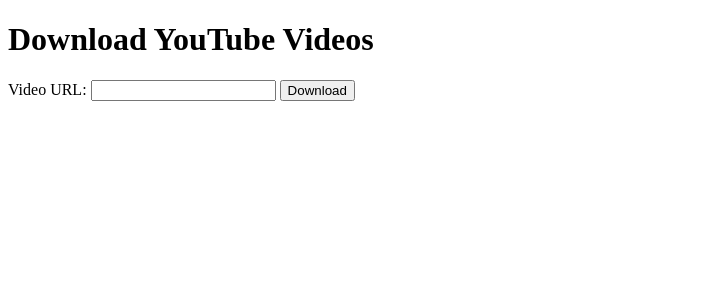
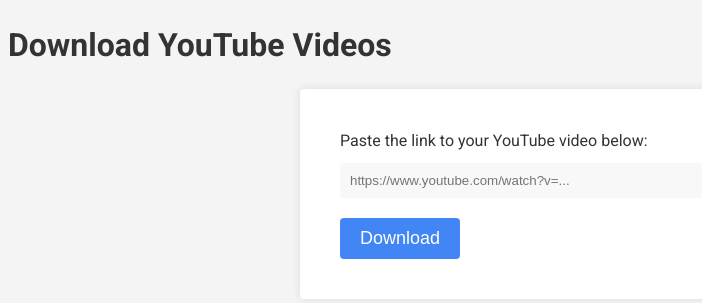
Before and after one commit to anbelko/py-youtube-webapp, a Flask app: page / in a window 1280 px wide. Shown: the top 303 px of the page, without its empty margins (0-702 px from the left). Run offline with Flask 3, Linux system fonts and the light colour scheme.

Commit message:
working prototype

```diff
--- a/app.py
+++ b/app.py
@@ -1,5 +1,8 @@
 import os
 import pytube
+import subprocess
+import io
+import urllib.parse
 from flask import Flask, render_template, request, redirect, url_for, send_file, Response
 
 app = Flask(__name__)
@@ -8,34 +11,22 @@ app = Flask(__name__)
 def index():
     return render_template('index.html')
 
-# @app.route('/download', methods=['POST'])
-# def download():
-#     url = request.form['url']
-#     video = pytube.YouTube(url)
-#     stream = video.streams.get_highest_resolution()
-#     filename = stream.default_filename
-#     stream.download()
-#     path = os.path.join(os.getcwd(), filename)
-#     return send_file(path, as_attachment=True)
-
-class Stream:
-    def __init__(self, video):
-        self.video = video
-
-    def stream_to_buffer(self, buffer):
-        for chunk in self.video.iter_content(chunk_size=1024):
-            if chunk:
-                buffer.write(chunk)
-                yield buffer.getvalue()
-                buffer.truncate(0)
-
-@app.route('/download', methods=['GET', 'POST'])
+@app.route('/download', methods=['POST'])
 def download():
     url = request.form['url']
     yt = pytube.YouTube(url)
     stream = yt.streams.get_highest_resolution()
-    response = Response(stream.stream_to_buffer(), mimetype='video/mp4')
-    response.headers['Content-Disposition'] = f'attachment; filename={yt.title}.mp4'
+    audio_path = yt.streams.filter(only_audio=True).first().download(output_path='.', filename_prefix='audio_')
+    video_path = yt.streams.filter(only_video=True).first().download(output_path='.', filename_prefix='video_')
+    output_path = f'{yt.title}.mp4'
+    ffmpeg_concat_cmd = f'ffmpeg -i "{video_path}" -i "{audio_path}" -c:v copy -c:a copy "{output_path}"'
+    os.system(ffmpeg_concat_cmd)
+    filename = urllib.parse.quote(yt.title) + '.mp4'
+    response = send_file(output_path, mimetype='video/mp4')
+    response.headers['Content-Disposition'] = f'attachment; filename={filename}; filename*=UTF-8\'\'{filename}'
+    os.remove(audio_path)
+    os.remove(video_path)
+    os.remove(output_path)
     return response
 
 if __name__ == '__main__':
--- a/templates/index.html
+++ b/templates/index.html
@@ -1,14 +1,102 @@
 <!DOCTYPE html>
 <html>
 <head>
-	<title>YouTube Downloader</title>
+    <title>YouTube Downloader</title>
+    <link href="https://fonts.googleapis.com/css?family=Roboto:400,700" rel="stylesheet">
+    <style>
+        body {
+            background-color: #f4f4f4;
+            font-family: 'Roboto', sans-serif;
+            font-size: 16px;
+            line-height: 1.5;
+            color: #333;
+        }
+        h1 {
+            font-size: 32px;
+            margin-bottom: 20px;
+        }
+        form {
+            max-width: 600px;
+            margin: 0 auto;
+            background-color: #fff;
+            padding: 40px;
+            border-radius: 4px;
+            box-shadow: 0 0 10px rgba(0,0,0,.1);
+        }
+        label {
+            display: block;
+            margin-bottom: 10px;
+        }
+        input[type="text"] {
+            width: 100%;
+            padding: 10px;
+            border-radius: 4px;
+            border: none;
+            background-color: #f8f8f8;
+            margin-bottom: 20px;
+        }
+        button[type="submit"] {
+            padding: 10px 20px;
+            background-color: #4285f4;
+            color: #fff;
+            border: none;
+            border-radius: 4px;
+            cursor: pointer;
+            font-size: 18px;
+        }
+        button[type="submit"]:hover {
+            background-color: #3367d6;
+        }
+        .spinner {
+            display: none;
+            margin: 0 auto;
+            width: 50px;
+            height: 50px;
+            position: fixed;
+            top: 50%;
+            left: 50%;
+            transform: translate(-50%, -50%);
+            z-index: 9999;
+        }
+        .spinner::before {
+            content: "";
+            box-sizing: border-box;
+            position: absolute;
+            top: 50%;
+            left: 50%;
+            width: 30px;
+            height: 30px;
+            margin-top: -15px;
+            margin-left: -15px;
+            border-radius: 50%;
+            border: 3px solid #ccc;
+            border-top-color: #999;
+            animation: spinner 0.6s linear infinite;
+        }
+        @keyframes spinner {
+            to { transform: rotate(360deg); }
+        }
+    </style>
 </head>
 <body>
-	<h1>Download YouTube Videos</h1>
-	<form action="{{ url_for('download') }}" method="post">
-		<label for="url">Video URL:</label>
-		<input type="text" name="url" id="url">
-		<button type="submit">Download</button>
-	</form>
+    <h1>Download YouTube Videos</h1>
+    <form id="download-form" action="{{ url_for('download') }}" method="post">
+        <label for="url">Paste the link to your YouTube video below:</label>
+        <input type="text" name="url" id="url" placeholder="https://www.youtube.com/watch?v=...">
+        <button type="submit">Download</button>
+        <div class="spinner" id="spinner"></div>
+    </form>
+    <script>
+        const form = document.getElementById("download-form");
+        const spinner = document.getElementById("spinner");
+
+        form.addEventListener("submit", function() {
+            spinner.style.display = "block";
+        });
+
+        window.addEventListener("load", function() {
+            spinner.style.display = "none";
+        });
+    </script>
 </body>
-</html>
+</html
```
Also changed, not shown: app_stream.py (added, +27 -0 lines), 1 other file.
